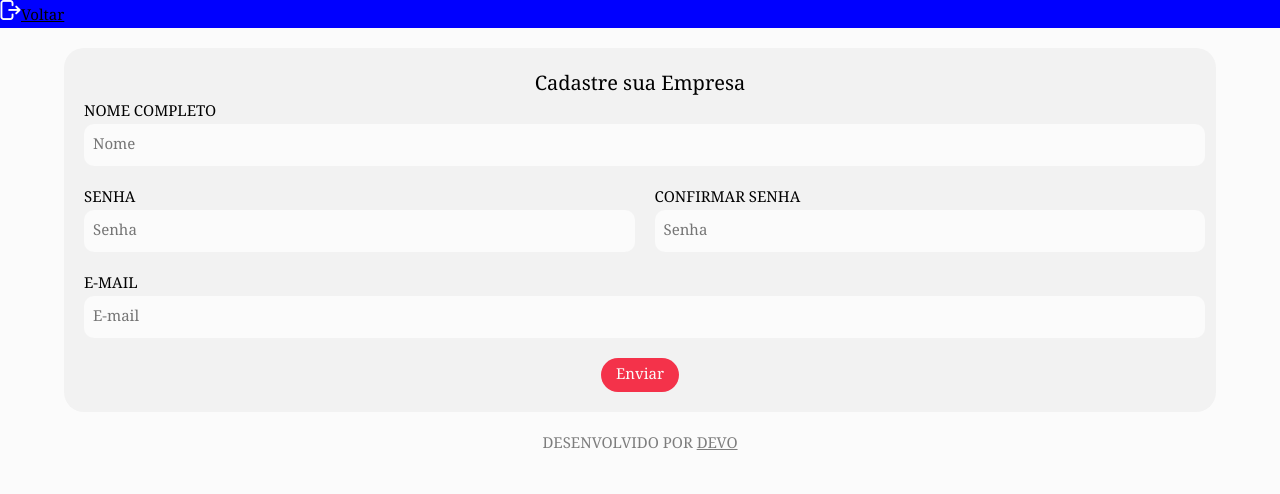
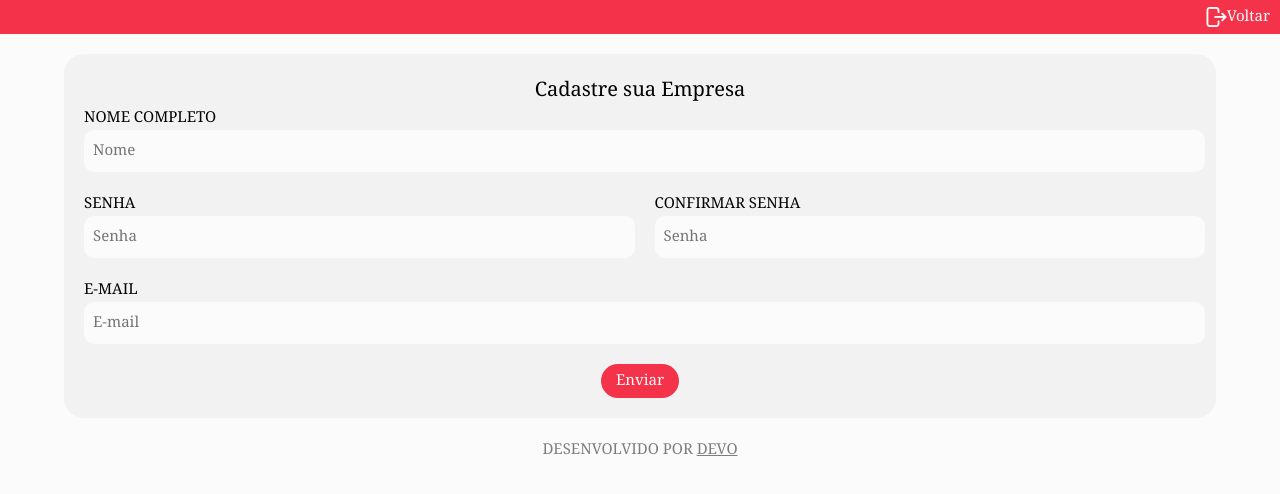
Before and after one commit to equipedevo/API_2_FRONT, a React (Create React App) app in the folder hermez/: page /cadastroEmpresa in a window 1280 px wide. Shown: the top 494 px of the page. Built offline with nearby package versions, Linux system fonts and the light colour scheme.

Commit message:
T12 - Estilizei o Header Geral

```diff
--- a/hermez/src/components/css/Header.css
+++ b/hermez/src/components/css/Header.css
@@ -1,3 +1,17 @@
-header{
-    background-color: blue;
+.hearderPadrão{
+    background-color: var(--vermelho);
+    display: flex;
 }
+.hearderPadrão div{
+    margin: auto;
+    display: flex;
+    gap: 20px;
+    padding: 5px 0;
+    margin-right: 10px;
+}
+.hearderPadrão div > *{
+    text-decoration: none;
+    color: var(--branco);
+    display: flex;
+    align-items: center;
+}
```
